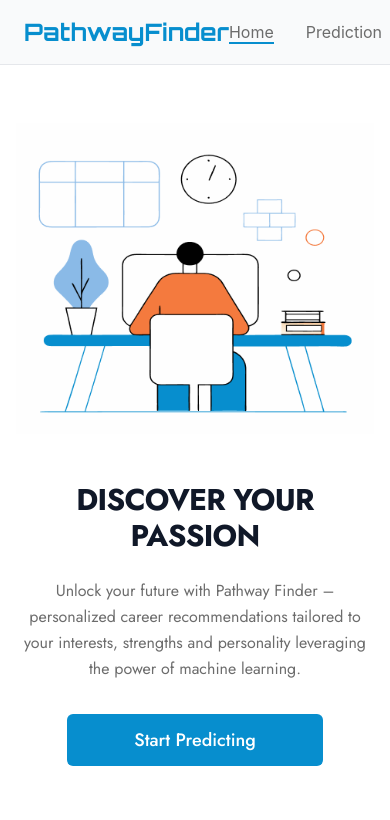
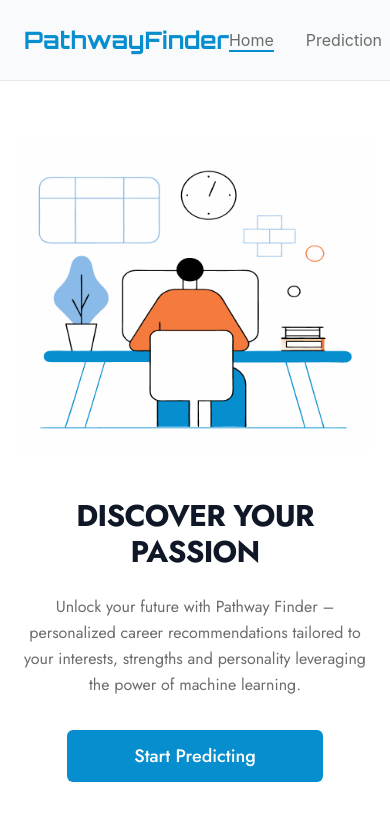
Before and after one commit to uwituzeb/MLP_summative, a React (Create React App) app in the folder frontend/: page / in a window 390 px wide. Shown: the top 820 px of the page. Built offline with nearby package versions, Linux system fonts and the light colour scheme.

Commit message:
update styling of navbar

```diff
--- a/frontend/src/components/NavBar.jsx
+++ b/frontend/src/components/NavBar.jsx
@@ -10,7 +10,7 @@
   };
   return (
     <>
-      <nav className="flex items-center justify-between px-6 md:px-10 py-4 md:py-6 border-b border-gray-200">
+      <nav className="flex items-center justify-between px-6 md:px-10 py-6 border-b border-gray-200">
       <div className="text-2xl font-bold text-primary font-secondary ">
         <Link to="/">PathwayFinder</Link>
       </div>
--- a/frontend/src/styles/output.css
+++ b/frontend/src/styles/output.css
@@ -357,14 +357,8 @@
   .max-w-\[00px\] {
     max-width: 00px;
   }
-  .max-w-\[8\] {
-    max-width: 8;
-  }
   .max-w-\[80\] {
     max-width: 80;
-  }
-  .max-w-\[800\] {
-    max-width: 800;
   }
   .max-w-\[800px\] {
     max-width: 800px;
@@ -554,6 +548,9 @@
   }
   .py-4 {
     padding-block: calc(var(--spacing) * 4);
+  }
+  .py-6 {
+    padding-block: calc(var(--spacing) * 6);
   }
   .py-12 {
     padding-block: calc(var(--spacing) * 12);
@@ -757,11 +754,6 @@
       padding-inline: calc(var(--spacing) * 10);
     }
   }
-  .md\:py-6 {
-    @media (width >= 48rem) {
-      padding-block: calc(var(--spacing) * 6);
-    }
-  }
   .md\:text-4xl {
     @media (width >= 48rem) {
       font-size: var(--text-4xl);
```
